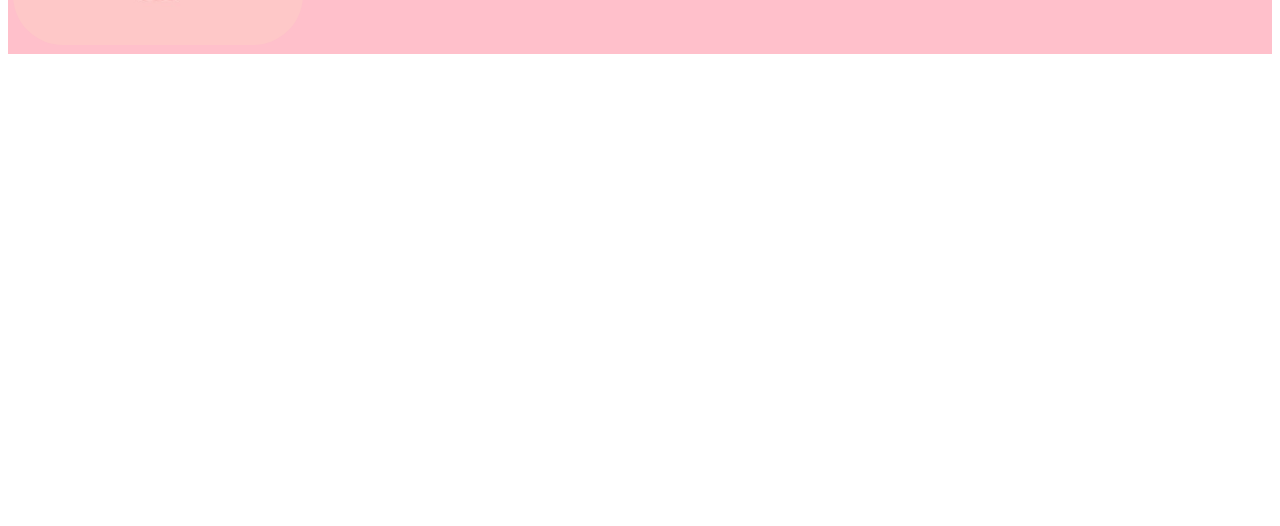
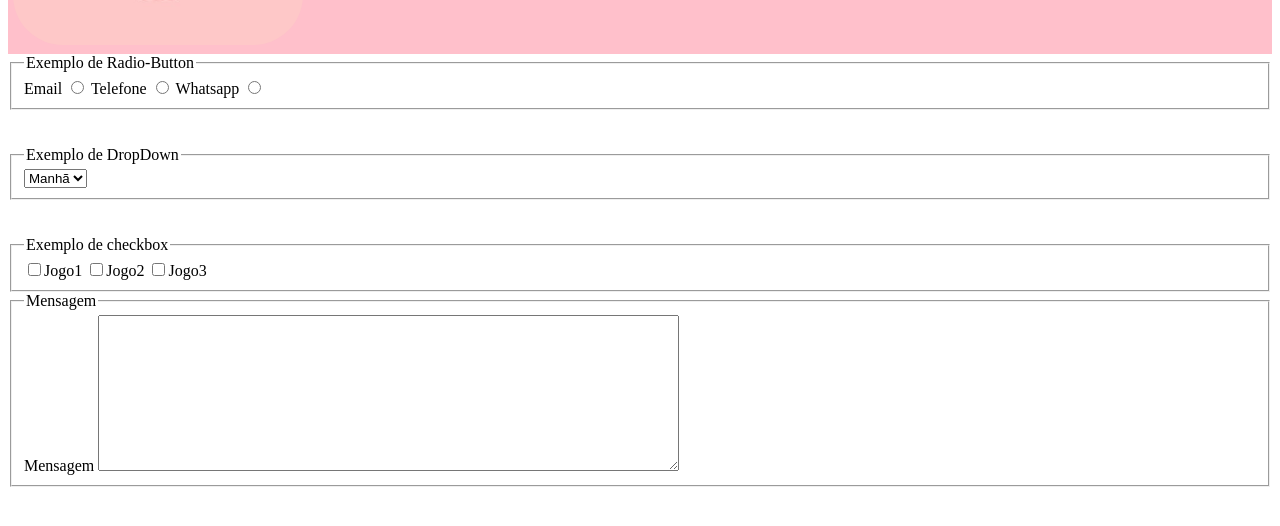
Before and after one commit to EduardaMary/front_end_castelo2a, a plain HTML site: page formulario_29_05/contato.html in a window 1280 px wide. Shown: the part 248-774 px from the top of the page. Drawn offline with Linux system fonts and the light colour scheme.

Commit message:
Add files via upload

```diff
--- a/formulario_29_05/contato.html
+++ b/formulario_29_05/contato.html
@@ -10,14 +10,53 @@
         <header>
             <img id="logo" src="logp1.png">
             <h1 class="titulo-principal"> Moda Feminina </h1>
+
         </header>
         <main>
-            <form>
-            </form>
-    <form>
+            <fieldset>
+                <legend>Exemplo de Radio-Button</legend>
+                <section>
+                    <label for="radio-email">Email</label>
+                    <input type="radio" name="contato" value="email" id="radio-email">
 
-</form>
+                    <label for="radio-telefone">Telefone</label>
+                    <input type="radio" name="contato" value="telefone" id="radio-telefone">
+
+                    <label for="radio-whatsapp">Whatsapp</label>
+                    <input type="radio" name="contato" value="whatsapp" id="radio-whatsapp">
+                </section>
+            </fieldset>
+
+            <br><br>
+
+            <fieldset>
+                <legend>Exemplo de DropDown</legend>
+                <section>
+                    <select>
+                        <option>Manhã</option> <!--dropdown - seleções selecionáveis-->
+                        <option>Tarde</option>
+                        <option>Noite</option>
+                    </select>
+                </section>
+            </fieldset>
+
+            <br><br>
+            <fieldset>
+                <legend>Exemplo de checkbox</legend>
+                <label class="checkbox"></label>
+                <input type="checkbox">Jogo1</input>
+                <input type="checkbox">Jogo2</input>
+                <input type="checkbox">Jogo3</input>
+            </fieldset>
+
+            <fieldset>
+            <legend>Mensagem</legend>
+            <label for="mensagem">Mensagem</label>
+            <textarea cols="70" rows="10" id="mensagem" required></textarea>
+            </fieldset>
+
         </main>
+
         <footer>
 
         </footer>
```
